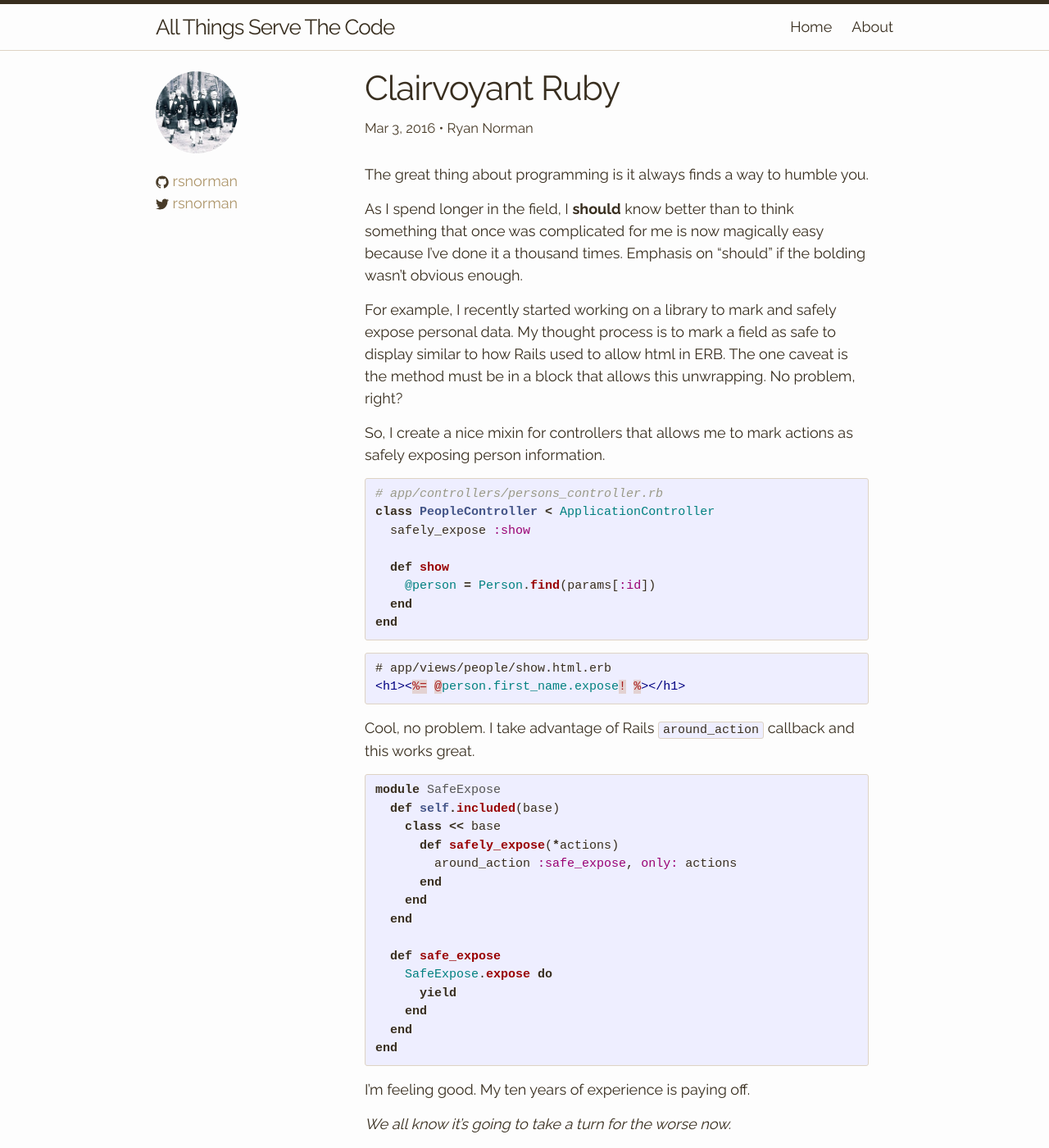
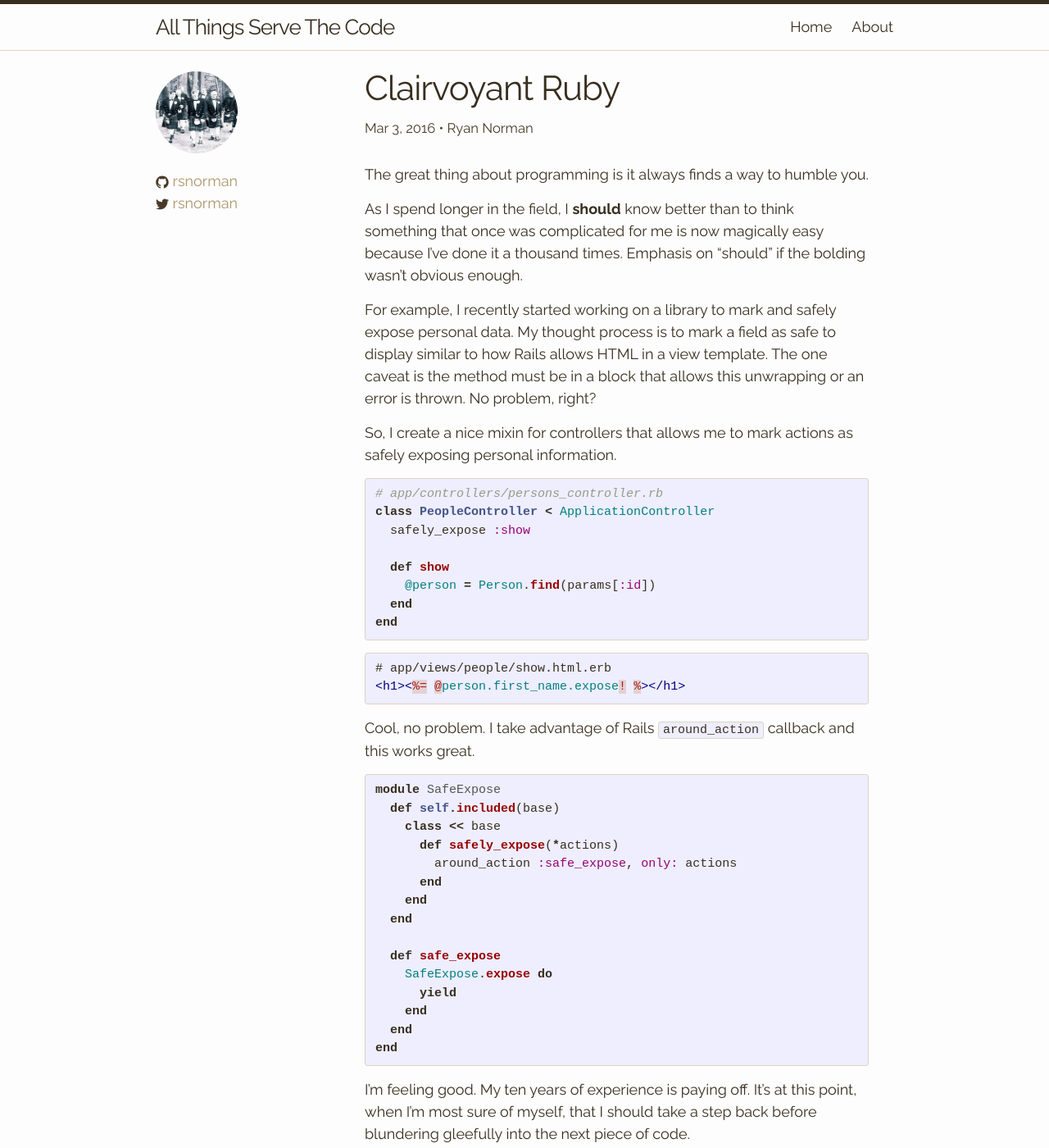
Before and after one commit to rsnorman/rsnorman, a Jekyll site: the page built from _posts/2016-05-03-clairvoyant-ruby.md, in a window 1280 px wide and 1400 px high. Shown: the whole window at 82% size. Built offline with Jekyll 4.4.1, drawn with Linux system fonts in a browser that asks for light colours; nearby versions of some CDN libraries; comment, search, counter and statistics services are not loaded; some of the changed text lies outside the part shown.

Commit message:
More edits and tweaks for Clairvoyant Ruby

```diff
--- a/_posts/2016-05-03-clairvoyant-ruby.md
+++ b/_posts/2016-05-03-clairvoyant-ruby.md
@@ -15,11 +15,11 @@ thousand times. Emphasis on "should" if the bolding wasn't obvious enough.
 
 For example, I recently started working on a library to mark and safely expose
 personal data. My thought process is to mark a field as safe to display similar
-to how Rails used to allow html in ERB. The one caveat is the method must
-be in a block that allows this unwrapping. No problem, right?
+to how Rails allows HTML in a view template. The one caveat is the method must
+be in a block that allows this unwrapping or an error is thrown. No problem, right?
 
 So, I create a nice mixin for controllers that allows me to mark actions as
-safely exposing person information.
+safely exposing personal information.
 
 {% highlight ruby %}
 # app/controllers/persons_controller.rb
@@ -58,9 +58,11 @@ module SafeExpose
 end
 {% endhighlight %}
 
-I'm feeling good. My ten years of experience is paying off.
+I'm feeling good. My ten years of experience is paying off. It's at this point,
+when I'm most sure of myself, that I should take a step back before blundering
+gleefully into the next piece of code.
 
-*We all know it's going to take a turn for the worse now.*
+## Where Things Took a Turn for the Worse
 
 Next up is the same treatment for our Sidekiq jobs that send personal data to
 third-parties. The JSON also must be serialized safely and the jobs marked as
```
Also changed, not shown: other parts of _posts/2016-05-03-clairvoyant-ruby.md (+13 -4 lines).
